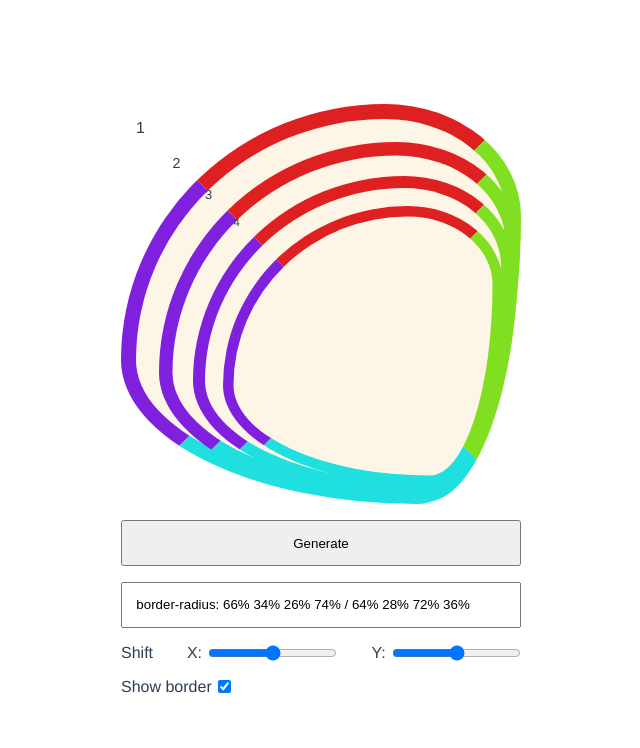
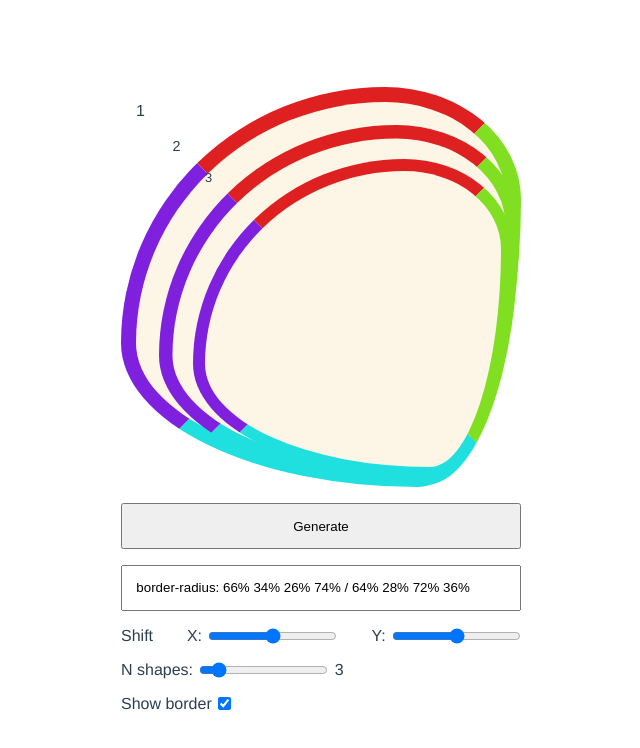
Before and after one commit to maxzz/border-radius-generator, a Vue app: page / in a window 1280 px wide. Shown: the top 748 px of the page, without its empty margins (319-959 px from the left). Built offline with nearby package versions, Linux system fonts and the light colour scheme.

Commit message:
feature: add number of shapes control

```diff
--- a/src/App.vue
+++ b/src/App.vue
@@ -3,7 +3,7 @@
         <!-- <div class="blob-show blob-borders-0" :style="{borderRadius: generatedCss}"></div> -->
 
         <div class="blob-wrap">
-            <div v-for="item of 4" :key="item" class="blob-show2"
+            <div v-for="item of Number(options.shapes)" :key="item" class="blob-show2"
                 :style="{
                     borderRadius: generatedCss,
                     transform: getItemTransform(item)
@@ -22,6 +22,10 @@
             <span>Shift</span>
             <label>X: <input type="range"></label>
             <label>Y: <input type="range"></label>
+        </div>
+
+        <div class="control-row">
+            <label>N shapes: <input type="range" min="1" max="20" step="1" v-model="options.shapes">{{options.shapes}}</label>
         </div>
 
         <div class="control-row">
@@ -58,6 +62,7 @@
             const generatedTxt = computed(() => generatedCss.value ? `border-radius: ${generatedCss.value}` : '');
 
             const options = reactive({
+                shapes: 3,
                 centerX: 0,
                 centerY: 0,
                 showBorder: true,
```
Also changed, not shown: src/assets/renders/2020-12-16_3-31-57.png (added).
